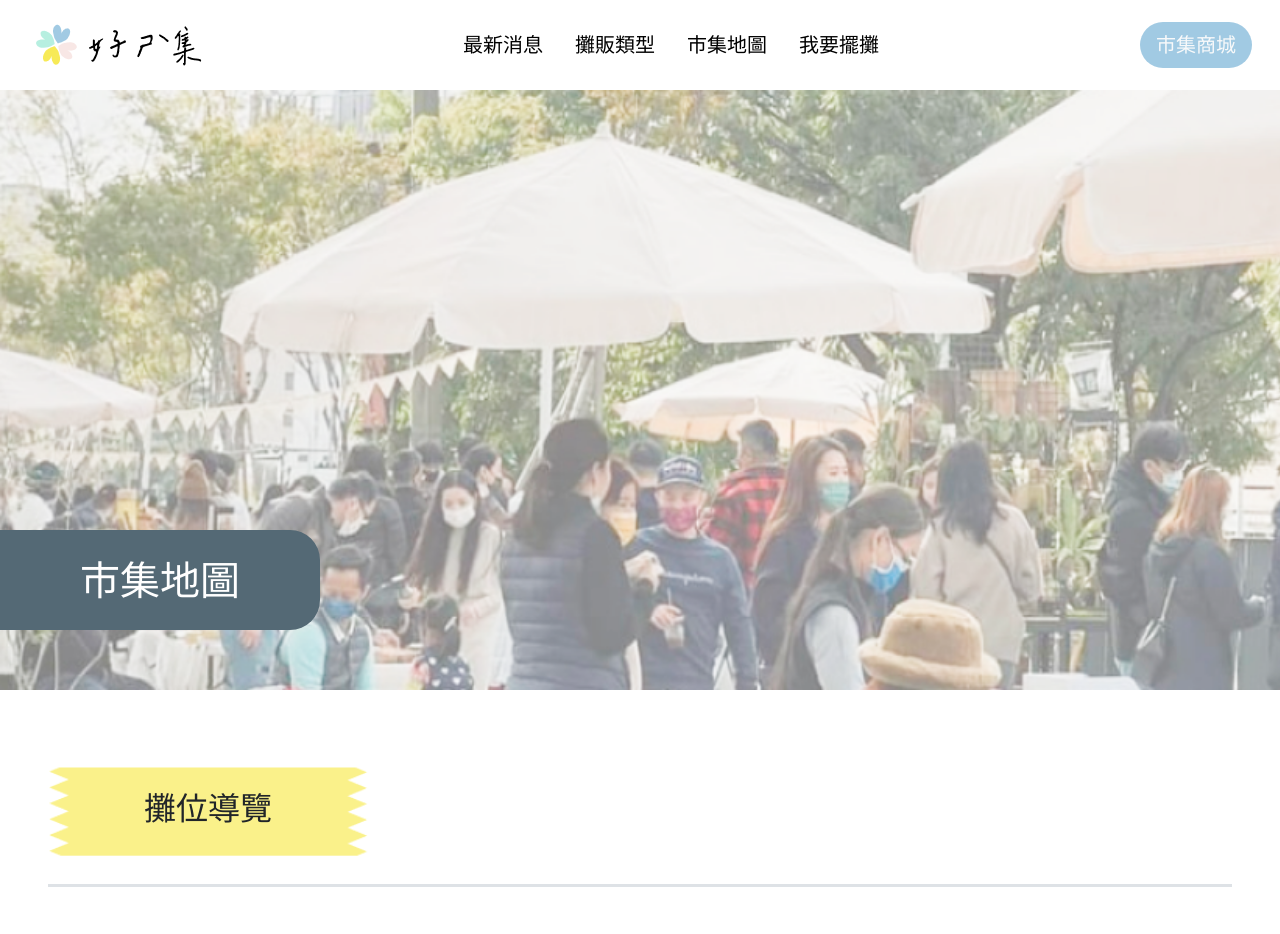
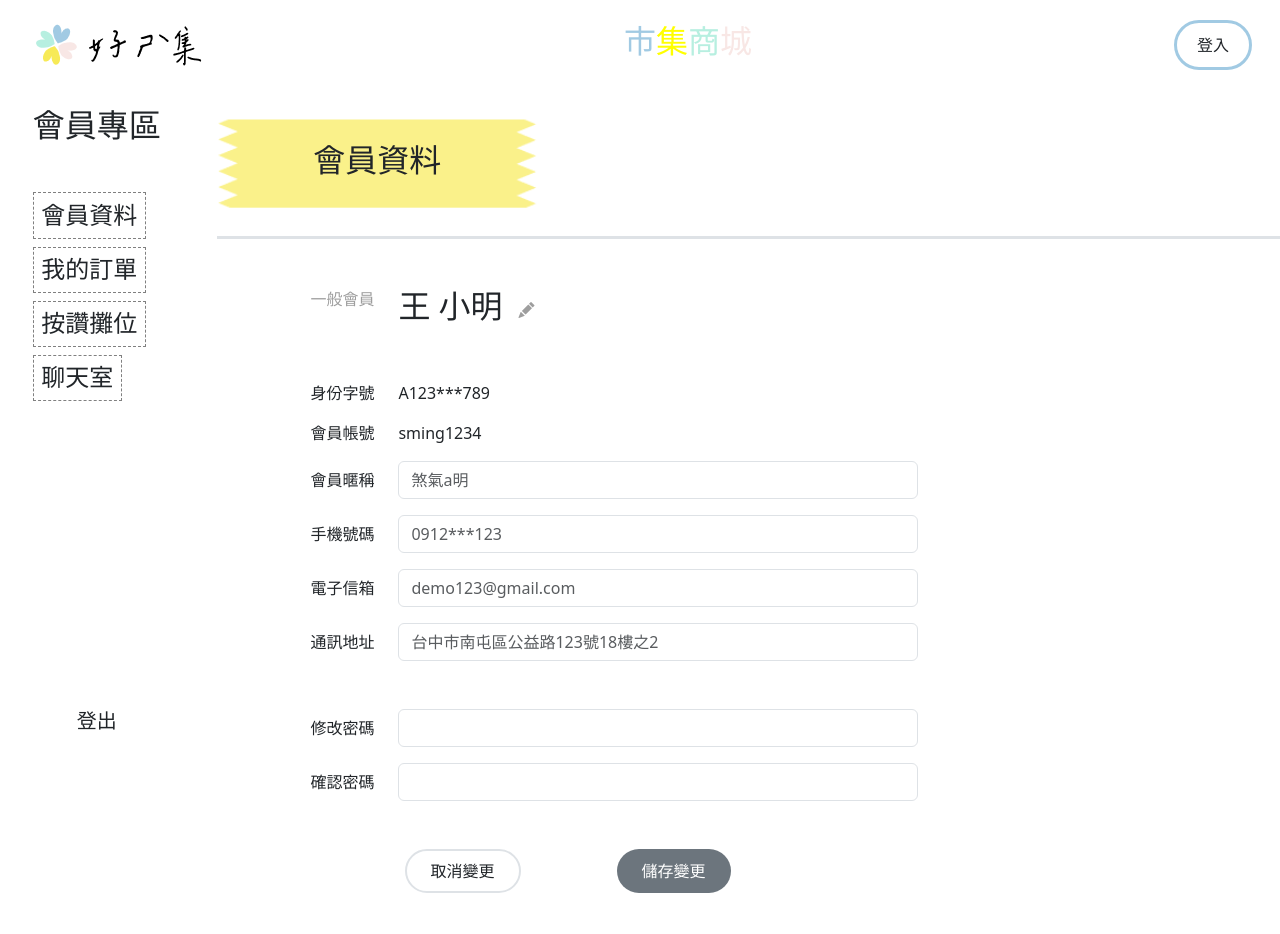
Before and after one commit to CianPeii/big, a React (Create React App) app: page / in a window 1280 px wide. Shown: the top 934 px of the page. After the commit the page ends 893 px from the top, so only its background shows below. Built offline with nearby package versions, Linux system fonts and the light colour scheme.

Commit message:
add menberForm

```diff
--- a/src/Layout.jsx
+++ b/src/Layout.jsx
@@ -5,7 +5,8 @@ import styles from "./Layout.module.scss";
 // import AllVendors from "./allVendor/AllVendors";
 // import Vendor from "./vendor/Vendor";
 // import Type from "./type/Type";
-import Map from "./map/Map";
+// import Map from "./map/Map";
+import MemberIndexNromal from "./memberIndexNromal/MemberIndexNromal";
 
 // TODO:
 // 1. 把 Home 搬進來、Layout 搬進 App（注意路徑改變）
@@ -21,7 +22,8 @@ const Layout = () => {
           {/* <AllVendors /> */}
           {/* <Vendor /> */}
           {/* <Type /> */}
-          <Map />
+          {/* <Map /> */}
+          <MemberIndexNromal />
         </div>
       </div>
     </div>
--- a/src/components/NavBarShop.jsx
+++ b/src/components/NavBarShop.jsx
@@ -5,7 +5,7 @@ const NavBarShop = () => {
   return (
     <>
       <div className="navBarShop">
-        <nav className="navbar navbar-expand p-3 bg-light">
+        <nav className="navbar navbar-expand p-3 bg-white">
           <div className="container-fluid">
             <a href="https://首頁">
               <img
--- /dev/null
+++ b/src/memberIndexNromal/MemberForm.jsx
@@ -0,0 +1,150 @@
+// const MemberForm = () => {
+
+// };
+// export default MemberForm;
+
+import { useState } from "react";
+import Button from "react-bootstrap/Button";
+import Col from "react-bootstrap/Col";
+import Form from "react-bootstrap/Form";
+import InputGroup from "react-bootstrap/InputGroup";
+import Row from "react-bootstrap/Row";
+
+function MemberForm() {
+  const [validated, setValidated] = useState(false);
+
+  const handleSubmit = (event) => {
+    const form = event.currentTarget;
+    if (form.checkValidity() === false) {
+      event.preventDefault();
+      event.stopPropagation();
+    }
+
+    setValidated(true);
+  };
+
+  return (
+    <Form noValidate validated={validated} onSubmit={handleSubmit} className="">
+      <Row className=" my-5">
+        <Col xl="2" className="text-end">
+          <p className="c-gray">一般會員</p>
+        </Col>
+        <Col xl="6">
+          <div className="f-start">
+            <h2 className="me-2">王</h2>
+            <h2 className="me-3">小明</h2>
+            <i className="bi bi-pencil-fill c-gray" />
+          </div>
+        </Col>
+      </Row>
+      <Row>
+        <Col xl="2" className="text-end">
+          <p>身份字號</p>
+        </Col>
+        <Col xl="6">A123***789</Col>
+      </Row>
+      <Row>
+        <Col xl="2" className="text-end">
+          <p>會員帳號</p>
+        </Col>
+        <Col xl="6">sming1234</Col>
+      </Row>
+      <Form.Group as={Row} controlId="validationCustom01" className="mb-3">
+        <Form.Label column xl="2" className="text-end">
+          會員暱稱
+        </Form.Label>
+        <Col xl="6">
+          <Form.Control type="text" placeholder="煞氣a明" required />
+          <Form.Control.Feedback type="invalid">
+            請輸入正確暱稱
+          </Form.Control.Feedback>
+        </Col>
+      </Form.Group>
+      <Form.Group as={Row} controlId="validationCustom02" className="mb-3">
+        <Form.Label column xl="2" className="text-end">
+          手機號碼
+        </Form.Label>
+        <Col xl="6">
+          <Form.Control type="tel" placeholder="0912***123" required />
+          <Form.Control.Feedback type="invalid">
+            請輸入正確手機號碼
+          </Form.Control.Feedback>
+        </Col>
+      </Form.Group>
+      <Form.Group as={Row} controlId="validationCustom03" className="mb-3">
+        <Form.Label column xl="2" className="text-end">
+          電子信箱
+        </Form.Label>
+        <Col xl="6">
+          <Form.Control type="email" placeholder="demo123@gmail.com" required />
+          <Form.Control.Feedback type="invalid">
+            請輸入正確電子信箱
+          </Form.Control.Feedback>
+        </Col>
+      </Form.Group>
+
+      <Form.Group as={Row} controlId="validationCustom04" className="mb-5">
+        <Form.Label column xl="2" className="text-end">
+          通訊地址
+        </Form.Label>
+        <Col xl="6">
+          <Form.Control
+            type="address"
+            placeholder="台中市南屯區公益路123號18樓之2"
+            required
+          />
+          <Form.Control.Feedback type="invalid">
+            請輸入正確地址
+          </Form.Control.Feedback>
+        </Col>
+      </Form.Group>
+
+      <Form.Group as={Row} controlId="validationCustom05" className="mb-3">
+        <Form.Label column xl="2" className="text-end">
+          修改密碼
+        </Form.Label>
+        <Col xl="6">
+          <Form.Control type="password" placeholder="" required />
+          <Form.Control.Feedback type="invalid">
+            請輸入密碼
+          </Form.Control.Feedback>
+        </Col>
+      </Form.Group>
+
+      <Form.Group as={Row} controlId="validationCustom06" className="mb-5">
+        <Form.Label column xl="2" className="text-end">
+          確認密碼
+        </Form.Label>
+        <Col xl="6">
+          <Form.Control type="password" placeholder="" required />
+          <Form.Control.Feedback type="invalid">
+            請輸入密碼
+          </Form.Control.Feedback>
+        </Col>
+      </Form.Group>
+
+      <Row>
+        <Col xl="8">
+          <div className="d-flex justify-content-center">
+            <Button
+              className="me-5"
+              variant="bg-white border border-2 rounded-pill px-4 py-2"
+              type="submit"
+            >
+              取消變更
+            </Button>
+            <Button
+              className="ms-5"
+              variant=" bg-secondary text-white rounded-pill px-4 py-2"
+              type="submit"
+            >
+              儲存變更
+            </Button>
+          </div>
+        </Col>
+      </Row>
+    </Form>
+  );
+}
+
+export default MemberForm;
--- /dev/null
+++ b/src/memberIndexNromal/MemberIndexNromal.jsx
@@ -0,0 +1,22 @@
+import NavBarShop from "../components/NavBarShop";
+import MemberSideBar from "./MemberSideBar";
+import SubTitleYellow from "../components/SubTitleYellow";
+import MemberForm from "./MemberForm";
+const MemberIndexNromal = () => {
+  return (
+    <>
+      <NavBarShop />
+      <div class="row bg-white">
+        <div className="col-2">
+          <MemberSideBar />
+        </div>
+        <div className="col-10 ">
+          <SubTitleYellow title="會員資料" />
+          <MemberForm />
+        </div>
+      </div>
+    </>
+  );
+};
+
+export default MemberIndexNromal;
--- /dev/null
+++ b/src/memberIndexNromal/MemberSideBar.jsx
@@ -0,0 +1,21 @@
+import styles from "./MemberSideBar.module.scss";
+const MemberSideBar = () => {
+  return (
+    <>
+      <div className="p-3 d-flex flex-column align-items-center bg-white">
+        <div className="d-flex flex-column align-items-start">
+          <h2 className="mb-5">會員專區</h2>
+          <div className={`w-100 ${styles.sideBarSubTitle}`}>
+            <h4>會員資料</h4>
+            <h4>我的訂單</h4>
+            <h4>按讚攤位</h4>
+            <h4>聊天室</h4>
+          </div>
+        </div>
+        <h5>登出</h5>
+      </div>
+    </>
+  );
+};
+
+export default MemberSideBar;
--- /dev/null
+++ b/src/memberIndexNromal/MemberSideBar.module.scss
@@ -0,0 +1,8 @@
+.sideBarSubTitle {
+  margin-bottom: 300px;
+  h4 {
+    width: fit-content;
+    border: dashed 1px gray;
+    padding: 6%;
+  }
+}
--- a/src/style.scss
+++ b/src/style.scss
@@ -1,7 +1,49 @@
-// 色票
-$primary: #a1cae3;
-$secondary: #f7ea57;
-$lake: #b7efe0;
-$lightblue: #e8f6fe;
-$gray: #9e9e9e;
-$blue-grey: #546975;
+$colors: (
+  "primary": #a1cae3,
+  "secondary": #f7ea57,
+  "lake": #b7efe0,
+  "lightblue": #e8f6fe,
+  "gray": #9e9e9e,
+  "blue-grey": #546975,
+);
+
+@each $name, $color in $colors {
+  .c-#{$name} {
+    color: $color;
+  }
+
+  .bg-#{$name} {
+    background-color: $color;
+  }
+}
+
+$layouts: (
+  "center": (
+    display: flex,
+    justify-content: center,
+    align-items: center,
+  ),
+  "start": (
+    display: flex,
+    justify-content: flex-start,
+    align-items: center,
+  ),
+  "end": (
+    display: flex,
+    justify-content: flex-end,
+    align-items: center,
+  ),
+  //   "center": (
+  //     display: flex,
+  //     justify-content: center,
+  //     align-items: center,
+  //   ),
+);
+
+@each $name, $props in $layouts {
+  .f-#{$name} {
+    @each $property, $value in $props {
+      #{$property}: $value;
+    }
+  }
+}
```
